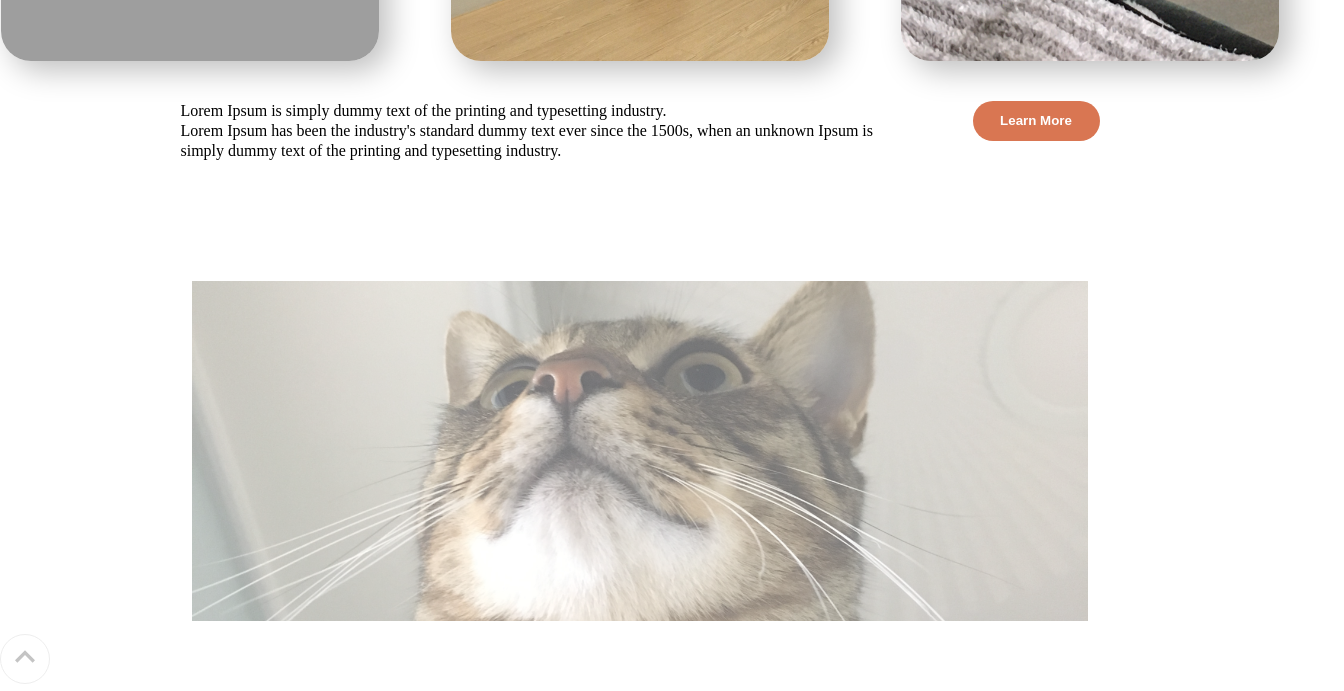
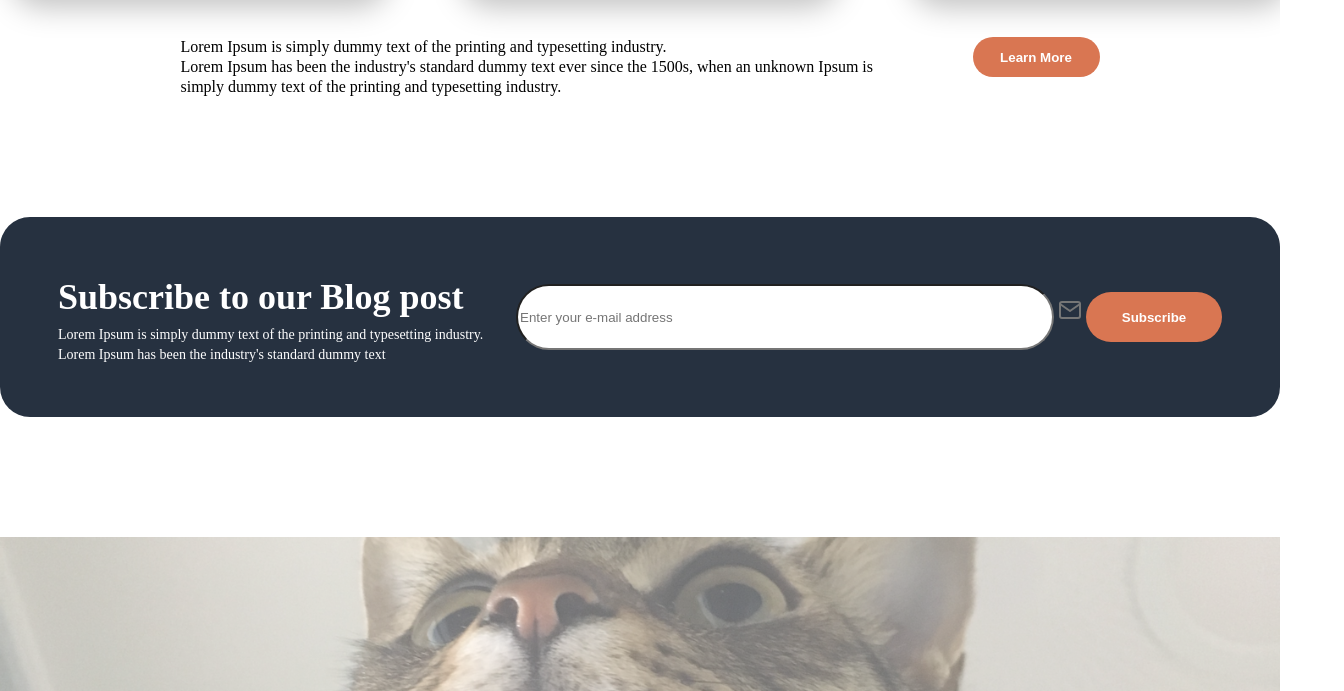
Before and after one commit to ur-zoo/landing-page-project, a plain HTML site: page index.html in a window 1280 px wide. Shown: the part 2046-2737 px from the top of the page, 1344 px wide, since content can reach past the window. Drawn offline with Linux system fonts and the light colour scheme; grey boxes are pictures that could not be loaded; a web font is replaced by a local one.

Commit message:
CSS 업데이트

```diff
--- a/css/style.css
+++ b/css/style.css
@@ -40,9 +40,8 @@ body {
 
 header,
 main,
-section,
 footer {
-    padding: 1vw 15vw;
+    padding: 0 15vw;
 }
 
 /* header */
@@ -65,8 +64,9 @@ main {
 /* main */
 main {
     display: flex;
-    justify-content: space-between;
+    justify-content: center;
     align-items: center;
+    gap: 12.8rem;
 }
 
 main article {
@@ -82,6 +82,8 @@ main div {
 section {
     display: flex;
     flex-direction: column;
+    justify-content: center;
+    align-items: center;
     gap: 12rem;
 }
 
@@ -89,7 +91,6 @@ section {
     margin: 8rem 0 0 0;
     display: flex;
     flex-direction: row;
-    justify-content: center;
     align-items: center;
     gap: 11rem;
 }
@@ -110,9 +111,46 @@ section {
     gap: 5.2rem;
 }
 
+.wrap-aside {
+    box-sizing: border-box;
+    padding: 5rem 5.8rem;
+    width: 128rem;
+    height: 20rem;
+    border-radius: 3rem;
+    background-color: var(--main-navy);
+    color: var(--color-white);
+
+    display: flex;
+    flex-direction: row;
+    justify-content: space-between;
+    align-items: center;
+}
+.aside-form-input {
+    width: 53rem;
+    height: 6rem;
+    border-radius: 6rem;
+}
+
 /* footer */
 footer {
-    vertical-align: center;
+    display: flex;
+    justify-content: space-between;
+    align-items: center;
+}
+footer > div {
+    display: flex;
+    flex-direction: row;
+    gap: 2rem;
+}
+.footer-a {
+    width: 4.2rem;
+    height: 4.2rem;
+    background-color: #d97652;
+    border-radius: 50%;
+
+    display: flex;
+    justify-content: center;
+    align-items: center;
 }
 
 /* text */
@@ -122,8 +160,7 @@ footer {
     font-weight: 700;
     line-height: 6rem;
 }
-.main-p {
-}
+
 .section-p1 {
     margin: 0 0 30px 0;
     width: 51rem;
@@ -146,6 +183,15 @@ footer {
     width: 74rem;
 }
 
+.aside-p1 {
+    margin: 1.8rem 0;
+    font-size: 3.6rem;
+    font-weight: 700;
+}
+.aside-p2 {
+    font-size: 1.4rem;
+}
+
 /* button */
 [class$='btn'] {
     border-radius: 4rem;
@@ -153,11 +199,13 @@ footer {
     color: var(--color-white);
     font-weight: 700;
 }
+
 .header-btn,
 .main-btn {
     width: 12rem;
     height: 4rem;
 }
+
 .section-btn {
     width: 12.7rem;
     height: 4rem;
@@ -172,15 +220,22 @@ footer {
     border: 1px solid #949494;
 }
 
+.aside-form-btn {
+    width: 13.6rem;
+    height: 5rem;
+}
+
 /* image */
 .header-img-logo {
     width: 13rem;
     height: 4rem;
 }
+
 .main-img-cat {
     width: 41.5rem;
     height: 89rem;
 }
+
 .section-img-cat1 {
     width: 66rem;
     height: 39rem;
@@ -196,12 +251,22 @@ footer {
     object-fit: cover;
 }
 .section-img-cat3 {
-    width: 100%;
+    width: 100vw;
     height: 34rem;
     object-fit: cover;
     opacity: 0.6;
 }
+
+.aside-form-img {
+    width: 2.4rem;
+    height: 2.4rem;
+}
+
 .footer-img-logo {
     width: 22.6rem;
     height: 7rem;
 }
+.footer-a-img {
+    width: 2.4rem;
+    height: 2.4rem;
+}
--- a/index.html
+++ b/index.html
@@ -70,15 +70,33 @@
                     <button type="button" class="section-btn">Learn More</button>
                 </div>
             </article>
+
+            <aside class="wrap-aside">
+                <div>
+                    <p class="aside-p1">Subscribe to our Blog post</p>
+                    <p class="aside-p2">
+                        Lorem Ipsum is simply dummy text of the printing and typesetting industry. <br />
+                        Lorem Ipsum has been the industry's standard dummy text
+                    </p>
+                </div>
+                <form action="submit">
+                    <input type="text" placeholder="Enter your e-mail address" class="aside-form-input" />
+                    <img src="img/mail.svg" alt="" class="aside-form-img" />
+                    <button type="submit" class="aside-form-btn">Subscribe</button>
+                </form>
+            </aside>
+
+            <aside>
                 <img src="img/img_5.jpg" alt="" class="section-img-cat3" />
-        </section>
-
                 <button type="button" class="section-btn-top">
                     <img src="img/top-btn.svg" alt="" />
                 </button>
+            </aside>
+        </section>
 
         <footer>
             <img src="img/logo.svg" alt="" class="footer-img-logo" />
+            <div>
                 <a href="#" class="footer-a">
                     <img src="img/blog.svg" alt="" class="footer-a-img" />
                 </a>
@@ -91,6 +109,7 @@
                 <a href="#" class="footer-a">
                     <img src="img/youtube.svg" alt="" class="footer-a-img" />
                 </a>
+            </div>
         </footer>
     </body>
 </html>
```
Lines whose indentation alone changed are shown as unchanged.
